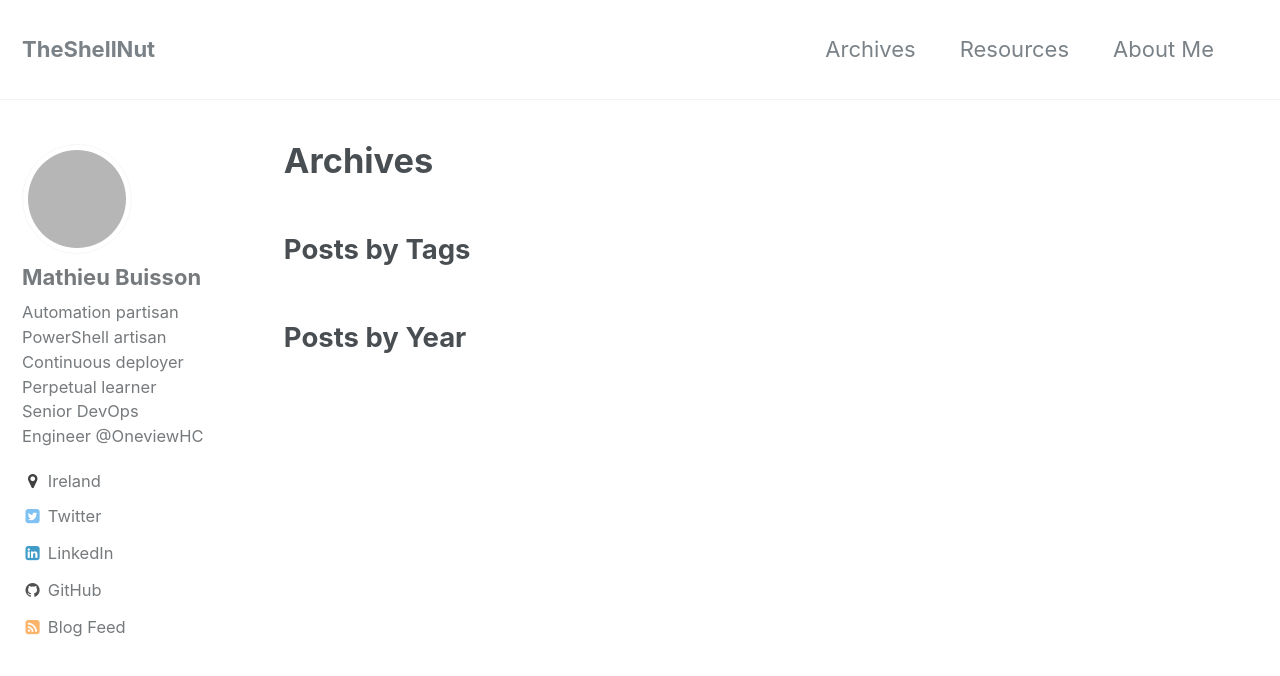
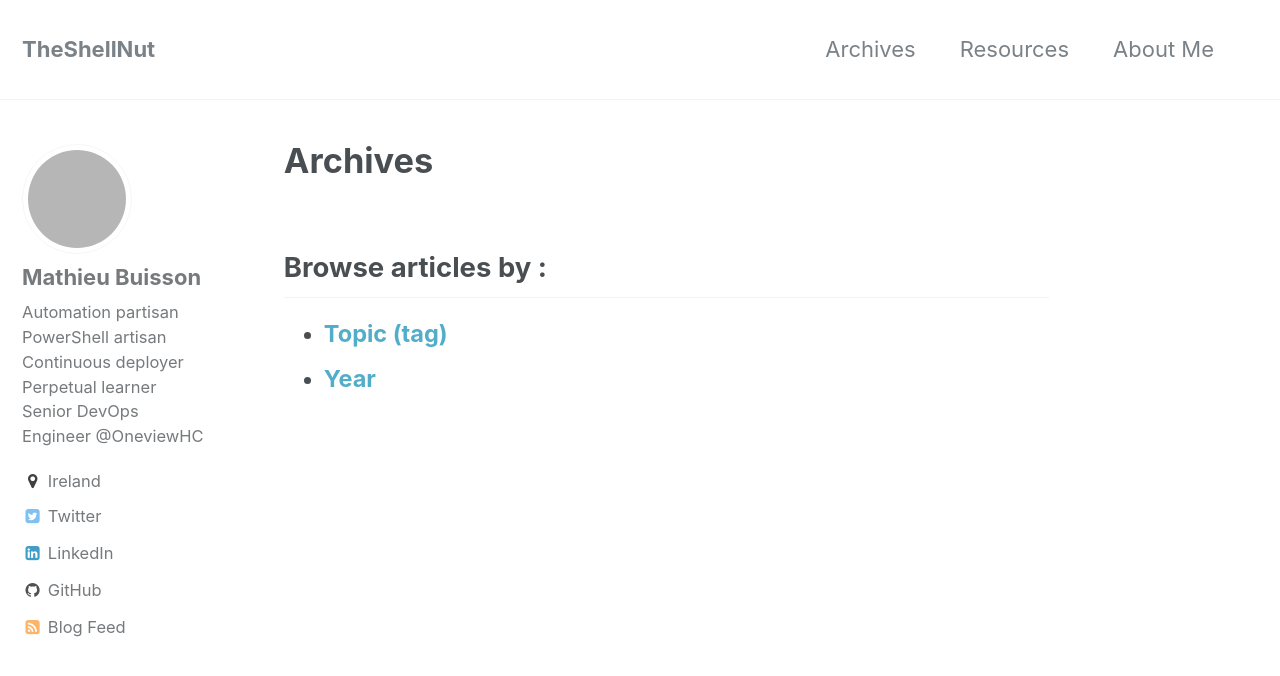
Before and after one commit to MathieuBuisson/MathieuBuisson.github.io, a Jekyll site: the page built from _pages/archives.md, in a window 1280 px wide and 900 px high. Shown: the top 676 px of the window. Built offline with Jekyll 4.4.1, drawn with Linux system fonts in a browser that asks for light colours; grey boxes are pictures that could not be loaded.

Commit message:
Split the archives into 2 pages : by tag and by year

```diff
--- a/_pages/archives.md
+++ b/_pages/archives.md
@@ -1,29 +1,8 @@
 ---
-layout: archive
 permalink: /archives/
 title: "Archives"
 ---
 
-## Posts by Tags
-
-{% include group-by-array collection=site.posts field="tags" %}
-
-{% for tag in group_names %}
-  {% assign posts = group_items[forloop.index0] %}
-  <h3 id="{{ tag | slugify }}" class="archive__subtitle">{{ tag }}</h3>
-  {% for post in posts %}
-    {% include archive-single.html %}
-  {% endfor %}
-{% endfor %}
-
-## Posts by Year
-
-{% capture written_year %}'None'{% endcapture %}
-{% for post in site.posts %}
-  {% capture year %}{{ post.date | date: '%Y' }}{% endcapture %}
-  {% if year != written_year %}
-    <h3 id="{{ year | slugify }}" class="archive__subtitle">{{ year }}</h3>
-    {% capture written_year %}{{ year }}{% endcapture %}
-  {% endif %}
-  {% include archive-single.html %}
-{% endfor %}
+## Browse articles by :
+  - ### [Topic (tag)]({% link _pages/posts-by-tags.md %})
+  - ### [Year]({% link _pages/posts-by-year.md %})
--- a/_sass/minimal-mistakes/_page.scss
+++ b/_sass/minimal-mistakes/_page.scss
@@ -59,6 +59,18 @@
 
   p, li, dl {
     font-size: 0.93em;
+  }
+
+  /* links to archives */
+  li {
+    h3 {
+        margin: 0.25em 0 0.8em;
+      a {
+        font-size: 1.15em;
+        font-family: $header-font-family;
+        font-weight: bold;
+      }
+    }
   }
 
   /* paragraph indents */
```
Also changed, not shown: _pages/about.md (+1 -1 lines), _pages/posts-by-tags.md (added, +15 -0 lines), _pages/posts-by-year.md (added, +15 -0 lines).
